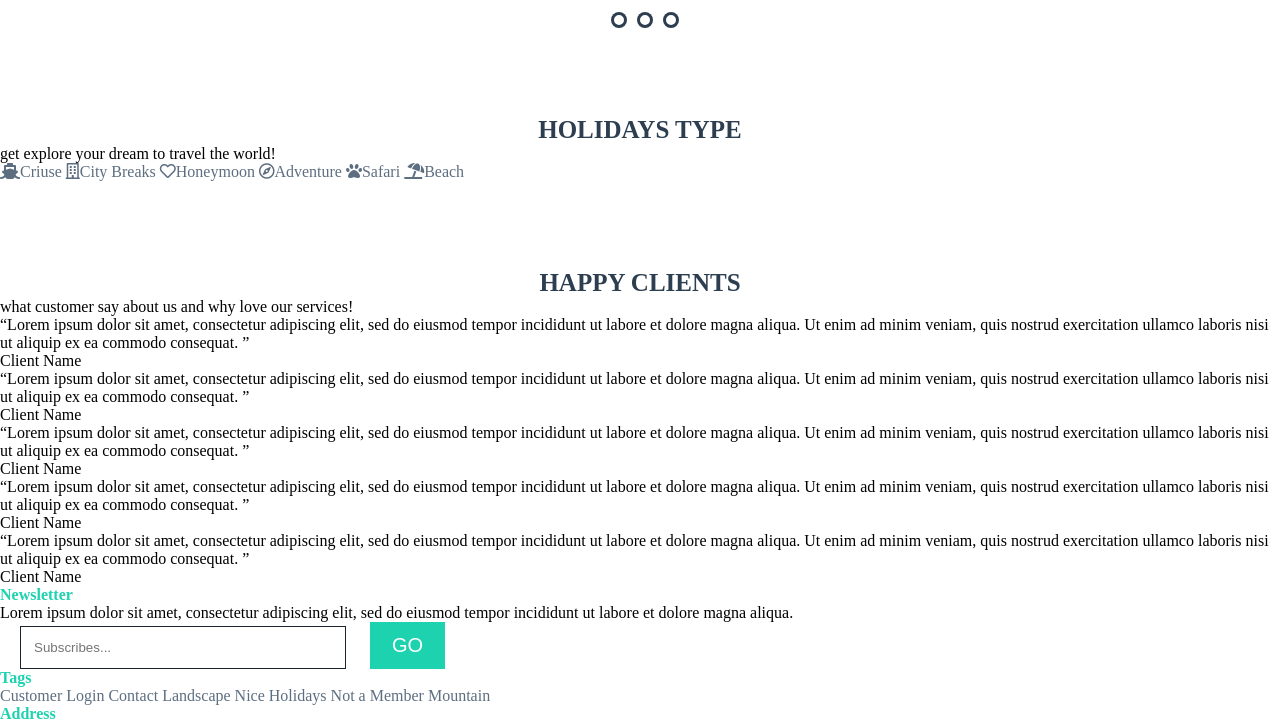
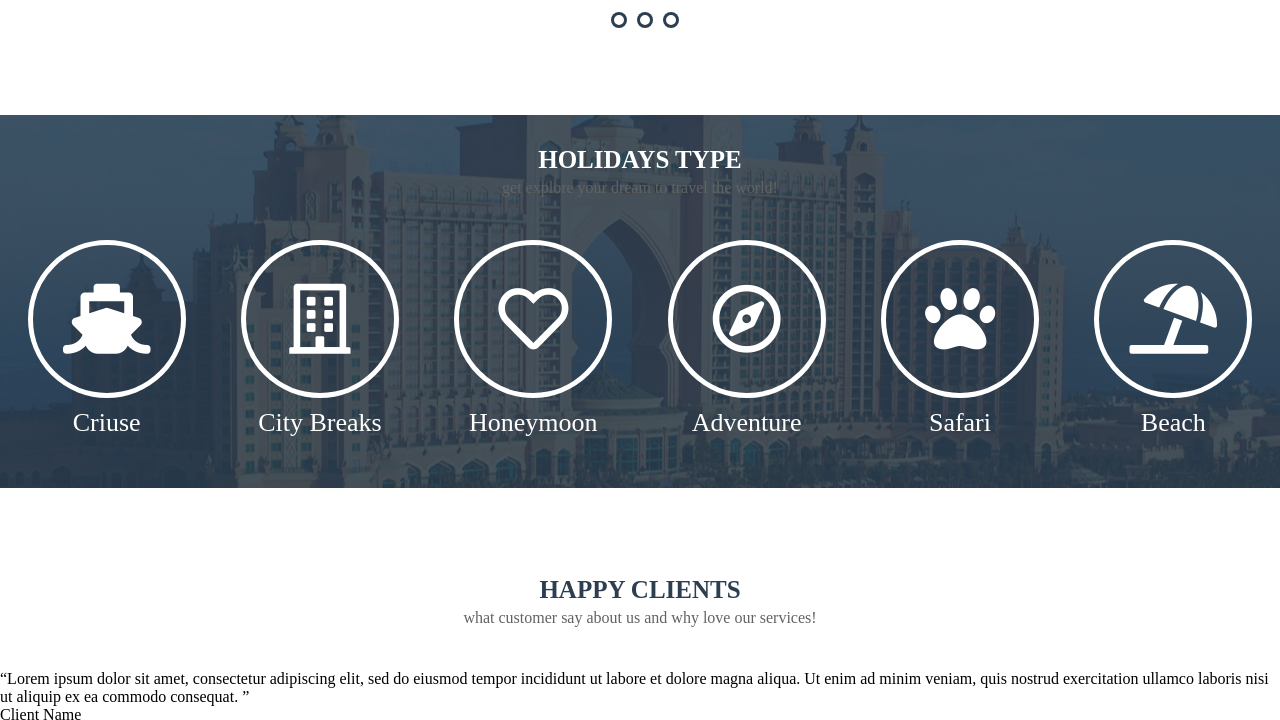
Before and after one commit to anpawdev/Travel_Project, a website: page index.html in a window 1280 px wide. Shown: the part 1223-1943 px from the top of the page. Drawn offline with Linux system fonts and the light colour scheme.

Commit message:
Add holiday type section

```diff
--- a/index.html
+++ b/index.html
@@ -67,7 +67,7 @@
     <section class="special-offers">
         <div class="container">
             <h3 class="section-title">Special offers</h3>
-            <p class="special-subtitle">Best 2020 packages where people love to stay!</p>
+            <p class="section-subtitle">Best 2020 packages where people love to stay!</p>
             <div class="special-offers-items">
                 <figure>
                     <img src="images/Layer_14.png" alt="Statue of Liberty">
@@ -103,8 +103,8 @@
     </section>
     <section class="holiday-type">
         <div class="container">
-            <h3 class="section-title">Holidays type</h3>
-            <p>get explore your dream to travel the world!</p>
+            <h3 class="section-title holiday-title">Holidays type</h3>
+            <p class="section-subtitle">get explore your dream to travel the world!</p>
             <div class="holiday-type-items">
                 <a href="#"><i class="fas fa-ship"></i>Criuse</a>
                 <a href="#"><i class="far fa-building"></i>City Breaks</a>
@@ -118,7 +118,7 @@
     <section class="quotes">
         <div class="container">
             <h3 class="section-title">Happy clients</h3>
-            <p>what customer say about us and why love our services!</p>
+            <p class="section-subtitle">what customer say about us and why love our services!</p>
             <div class="quotes-wrapper">
                 <article class="quote">
                     <blockquote>
--- a/sass/style.scss
+++ b/sass/style.scss
@@ -58,6 +58,13 @@ input {
     font-weight: 400;
     padding: 12px;
     border-right: 2px solid #374d63;
+}
+
+.section-subtitle {
+    color: #626262;
+    text-align: center;
+    line-height: 25px;
+    margin-bottom: 40px;
 }
 
 .header {
@@ -189,13 +196,6 @@ input {
 
 .special-offers {
 
-    .special-subtitle {
-        color: #626262;
-        text-align: center;
-        line-height: 25px;
-        margin-bottom: 40px;
-    }
-
     &-items {
         display: flex;
         justify-content: center;
@@ -236,3 +236,46 @@ input {
         }
     }
 }
+
+.holiday-type {
+    background-image: url("../images/Layer_12.png");
+    background-position: center;
+    background-color: $color-background;
+    color: $color-main;
+
+    .holiday-title {
+        color: $color-main;
+        padding-top: 30px;
+    }
+
+    &-items {
+        display: flex;
+        justify-content: space-around;
+
+        a {
+            color: $color-text;
+            display: flex;
+            align-items: center;
+            flex-direction: column;
+            margin-bottom: 40px;
+            font-size: 26px;
+            line-height: 50px;
+        }
+
+        [class*="fa-"] {
+            color: $color-text;
+            width: 158px;
+            height: 158px;
+            font-size: 70px;
+            border: 5px solid $color-main;
+            border-radius: 50%;
+            display: flex;
+            justify-content: center;
+            align-items: center;
+
+            &:hover {
+                color: $color-button;
+            }
+        }
+    }
+}
```
Also changed, not shown: css/style.css, css/style.prefixed.css, images/Layer_12.png (added).
